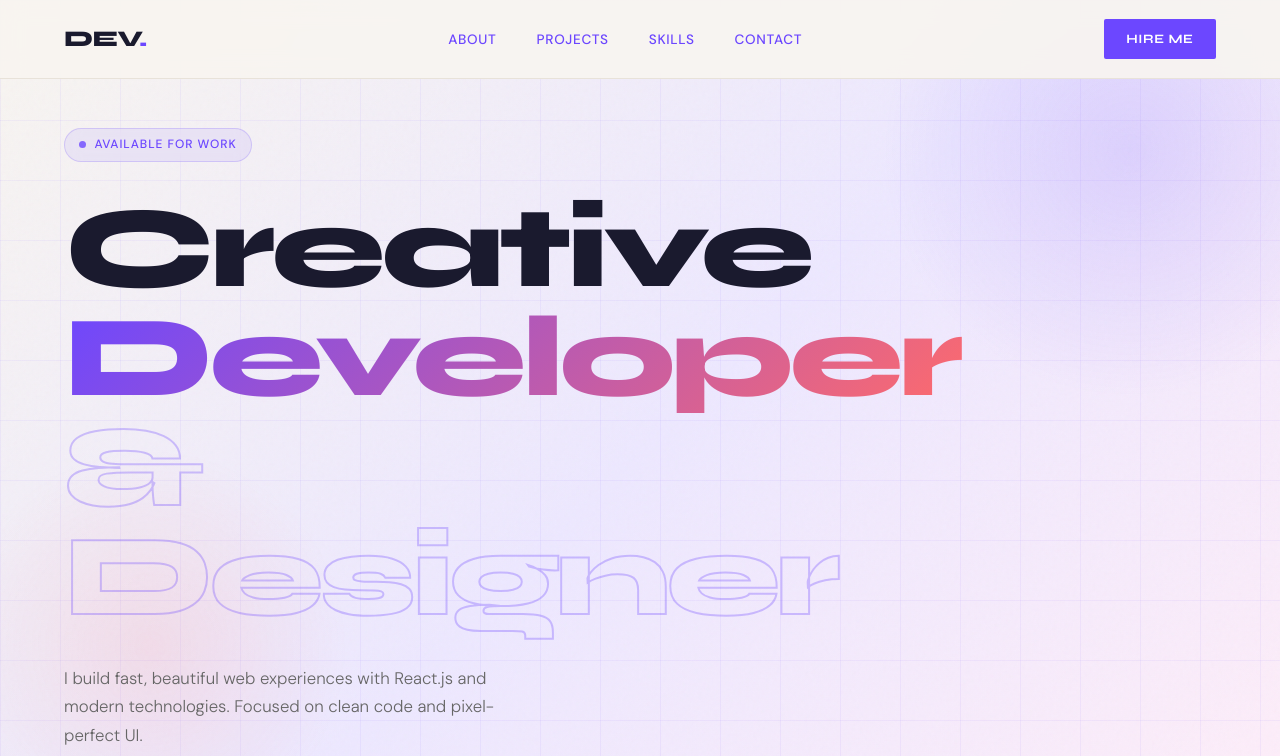
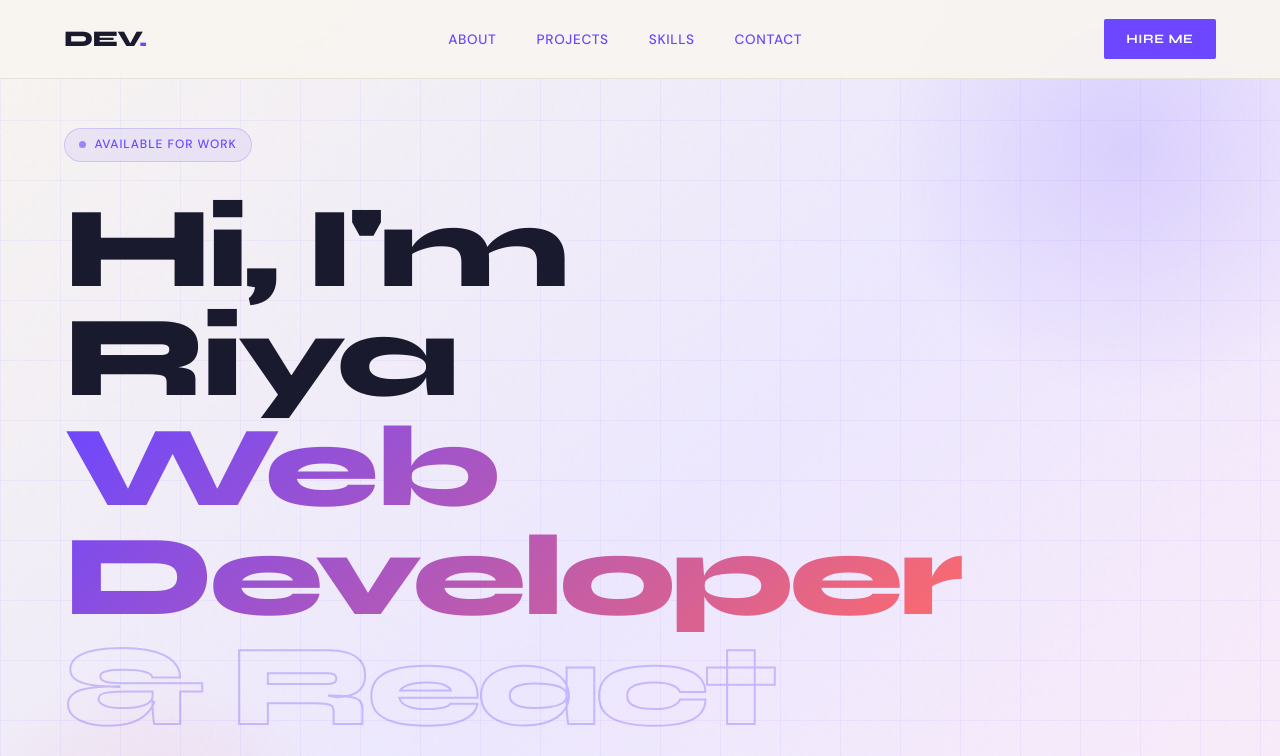
Before and after one commit to Riyayadav12345/portfolio, a React (Vite) app: page / in a window 1280 px wide. Shown: the top 756 px of the page. Built offline with nearby package versions, Linux system fonts and the light colour scheme.

Commit message:
Update Hero component introduction text

```diff
--- a/Hero.jsx
+++ b/Hero.jsx
@@ -15,9 +15,9 @@ export default function Hero() {
         </div>
 
         <h1 className={styles.heading}>
-          <span className={styles.line1}>Creative</span>
-          <span className={styles.line2}>Developer</span>
-          <span className={styles.line3}>& Designer</span>
+          <span className={styles.line1}>Hi, I'm Riya</span>
+          <span className={styles.line2}>Web Developer</span>
+          <span className={styles.line3}>& React Expert</span>
         </h1>
 
         <p className={styles.sub}>
```
